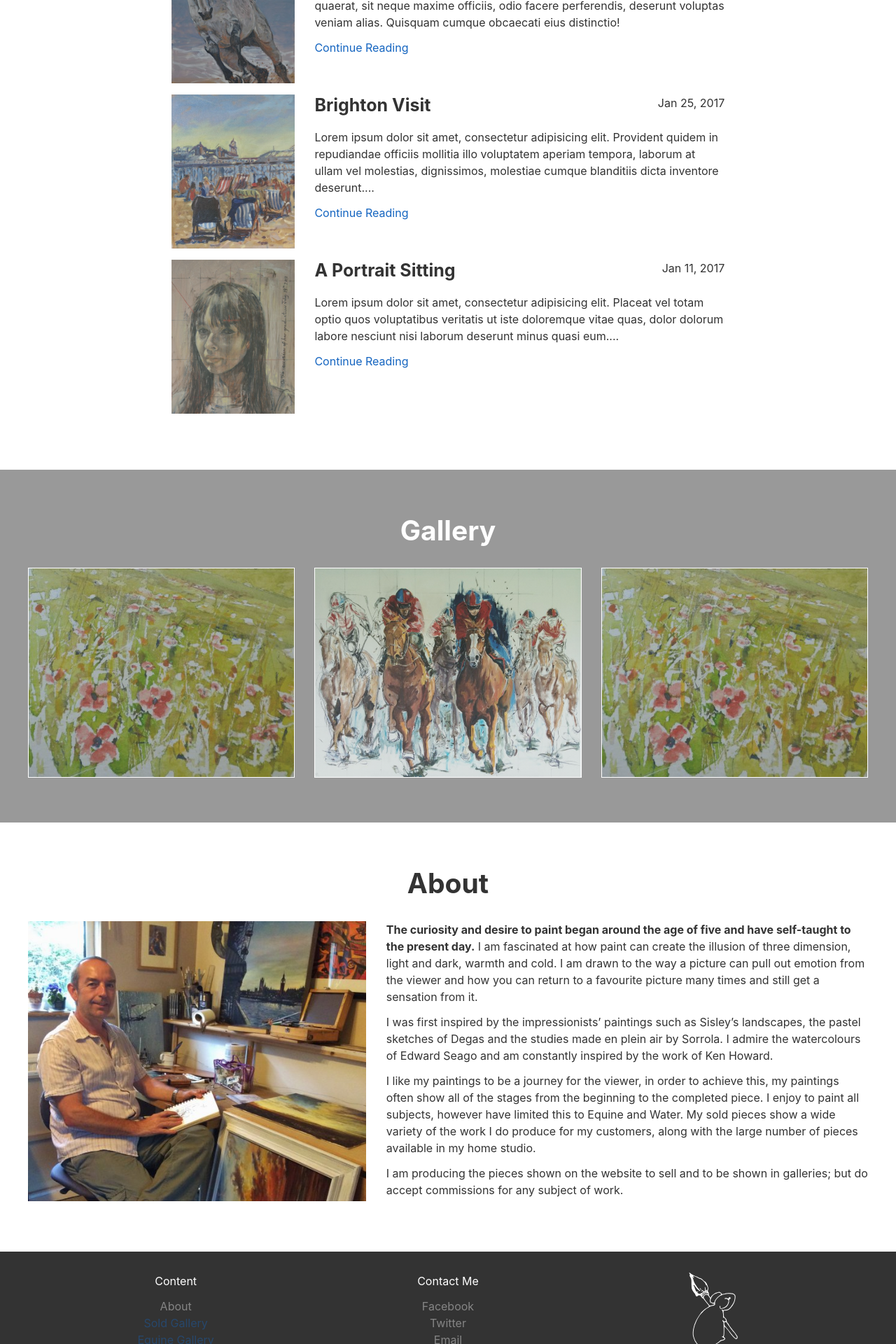
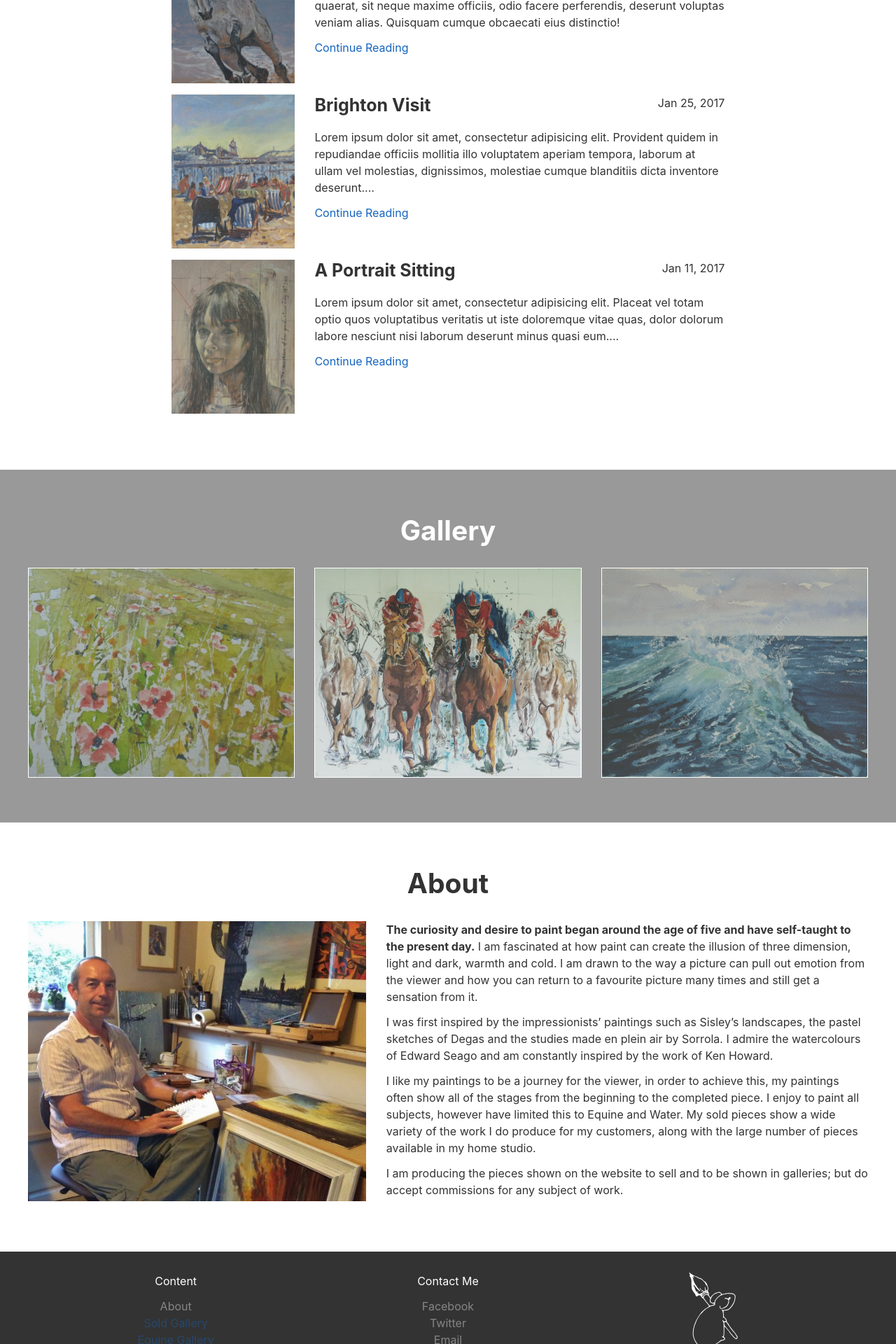
Before and after one commit to PaintTheMouse/test, a Jekyll site: the page built from index.html, in a window 1280 px wide. Shown: the part 1141-3061 px from the top of the page at 70% size. Built offline with Jekyll 4.4.1, drawn with Linux system fonts in a browser that asks for light colours; nearby versions of some CDN libraries; library files that are not in the unit come from our copies.

Commit message:
test vars

```diff
--- a/_config.yml
+++ b/_config.yml
@@ -4,8 +4,7 @@ baseurl: ""                     # the subpath of your site, e.g. /blog/
 title: Paint The Mouse
 sold_image: DSC_0321.JPG
 equine_image: IMG_0197_2.JPG
-water_image: DSC_0321.JPG
-# water_image: DSC_0511.JPG
+water_image: DSC_0511.JPG
 # disqus_shortname: 'your-shortname' # ignore this if not using Disqus
 keep_files: []
 exclude: ["_app",
```
